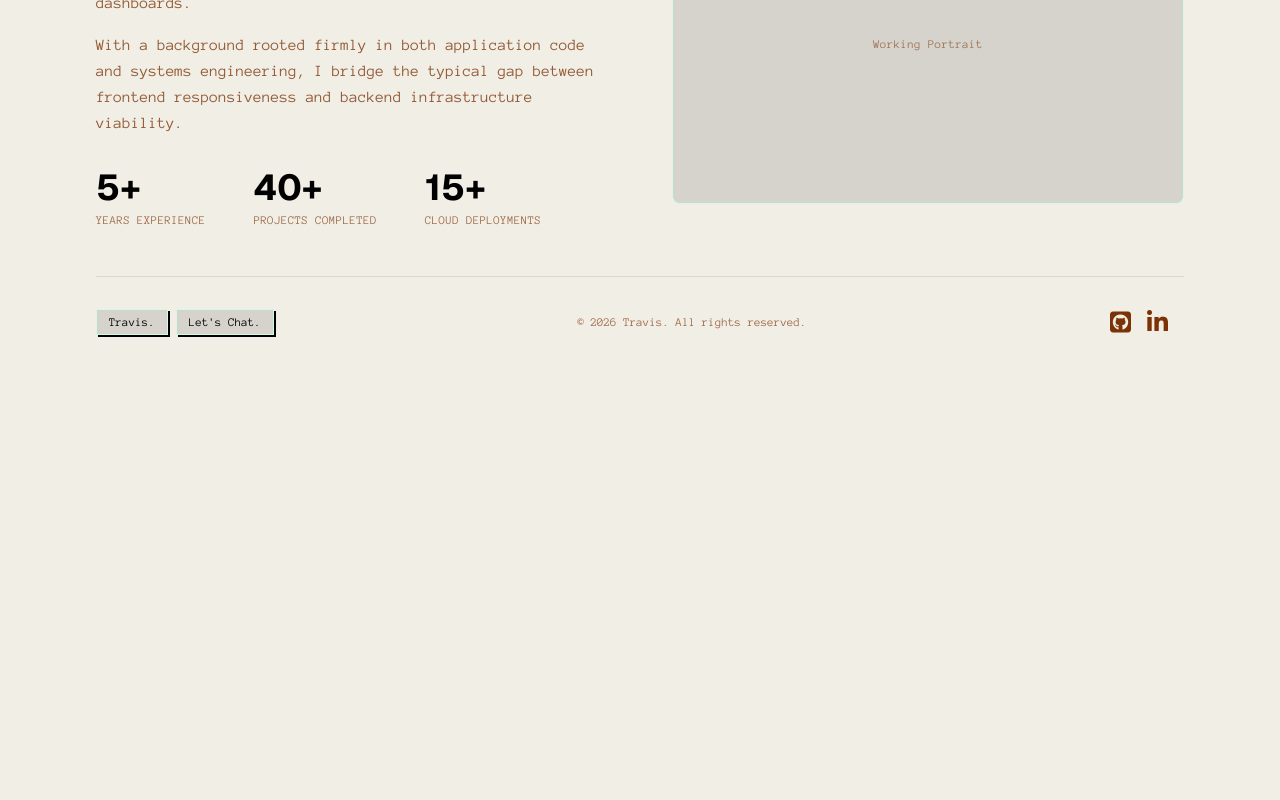
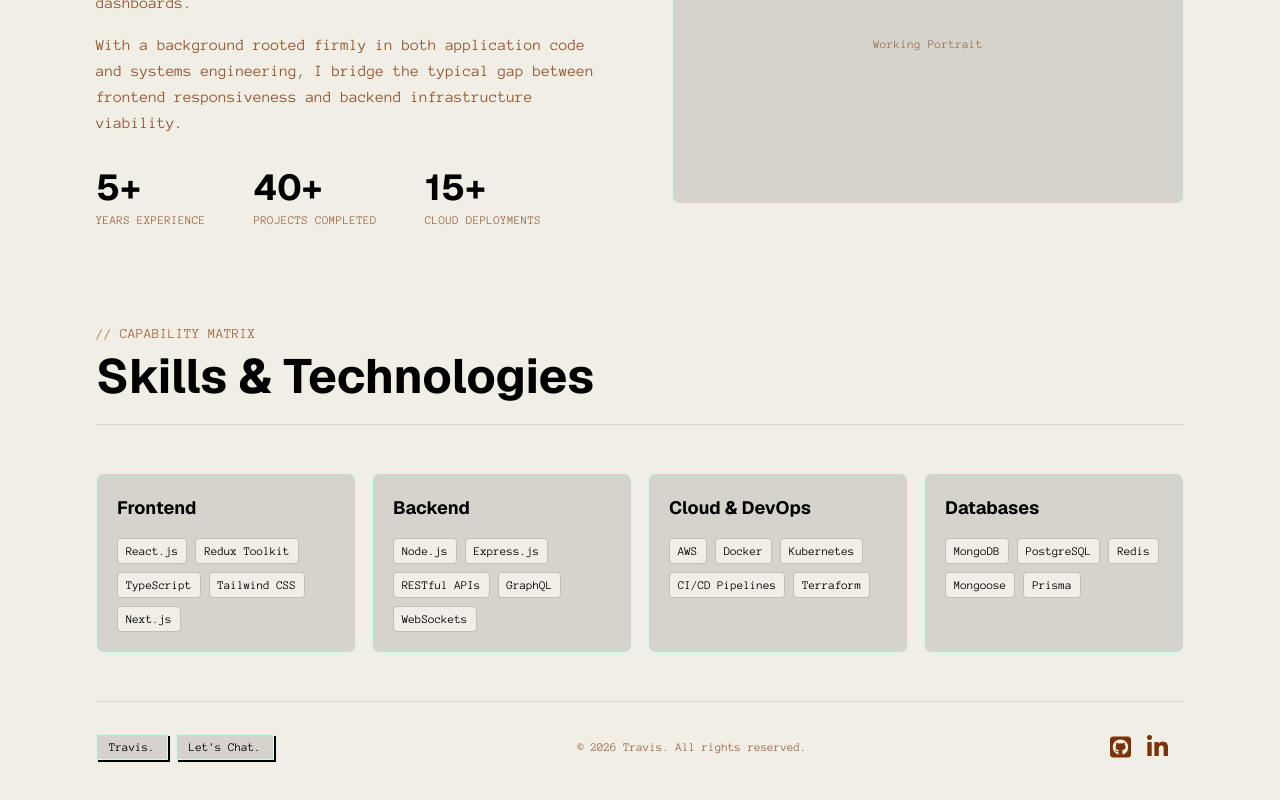
Before and after one commit to tstyer/Portfolio-Site-V2, a React (Vite) app in the folder frontend/: page / in a window 1280 px wide. Shown: the part 827-1627 px from the top of the page. Before the commit the page ends 1218 px from the top, so only its background shows below. Built offline with nearby package versions, Linux system fonts and the light colour scheme; some icons are missing.

Commit message:
Add template fr skills and tech

```diff
--- /dev/null
+++ b/frontend/src/components/skills/Skills.tsx
@@ -0,0 +1,43 @@
+const skillCategories = [
+    {
+        title: "Frontend",
+        skills: ["React.js", "Redux Toolkit", "TypeScript", "Tailwind CSS", "Next.js"],
+    },
+    {
+        title: "Backend",
+        skills: ["Node.js", "Express.js", "RESTful APIs", "GraphQL", "WebSockets"],
+    },
+    {
+        title: "Cloud & DevOps",
+        skills: ["AWS", "Docker", "Kubernetes", "CI/CD Pipelines", "Terraform"],
+    },
+    {
+        title: "Databases",
+        skills: ["MongoDB", "PostgreSQL", "Redis", "Mongoose", "Prisma"],
+    },
+];
+
+export function Skills() {
+    return (
+        <section className="pt-16 md:pt-24">
+            <p className="font-text text-xs sm:text-sm text-amber-900/70 tracking-wide">// CAPABILITY MATRIX</p>
+            <h2 className="font-heading font-bold text-3xl sm:text-4xl md:text-5xl mt-2">Skills &amp; Technologies</h2>
+            <div className="border-t border-black/10 mt-6 mb-10 md:mb-12" />
+
+            <div className="grid grid-cols-1 sm:grid-cols-2 lg:grid-cols-4 gap-4">
+                {skillCategories.map((category) => (
+                    <div key={category.title} className="bg-[#D6D3CC] border border-solid border-emerald-100 rounded-lg p-5">
+                        <h3 className="font-heading font-bold text-lg mb-4">{category.title}</h3>
+                        <div className="flex flex-wrap gap-2">
+                            {category.skills.map((skill) => (
+                                <span key={skill} className="font-text text-xs border border-solid border-black/20 rounded px-2 py-1 bg-[#f1eee6]">
+                                    {skill}
+                                </span>
+                            ))}
+                        </div>
+                    </div>
+                ))}
+            </div>
+        </section>
+    )
+}
--- a/frontend/src/pages/home_page/HomePage.tsx
+++ b/frontend/src/pages/home_page/HomePage.tsx
@@ -3,6 +3,7 @@ import { Link } from "react-router"
 import portfolio_headshot from '../../assets/portfolio_headshot.jpeg';
 import { Footer } from "../../components/footer/Footer";
 import { AboutMe } from "../../components/about/AboutMe";
+import { Skills } from "../../components/skills/Skills";
 
 export function HomePage() {
     return(
@@ -37,6 +38,8 @@ export function HomePage() {
 
            <AboutMe />
 
+           <Skills />
+
            <Footer />
 
         </div>
```
